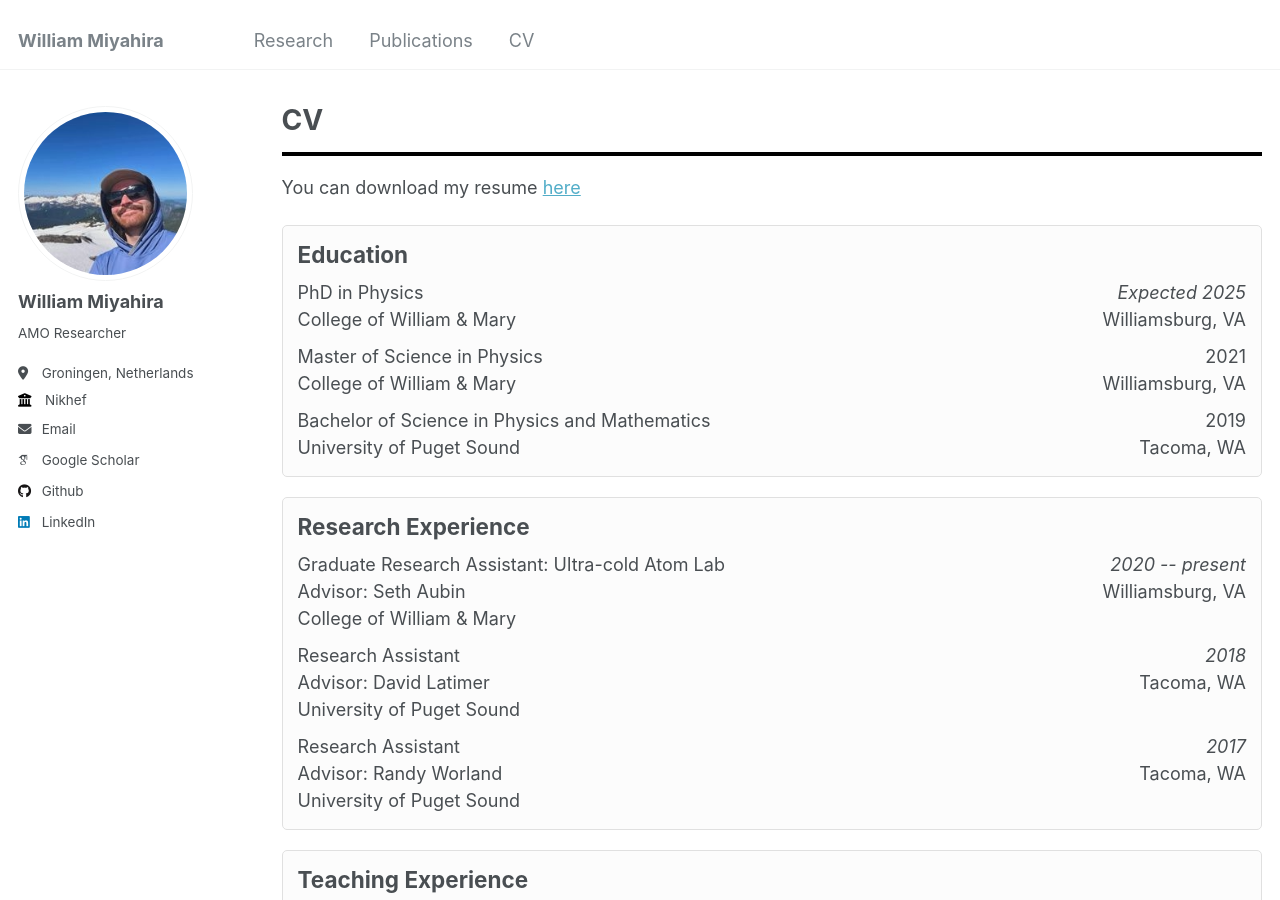
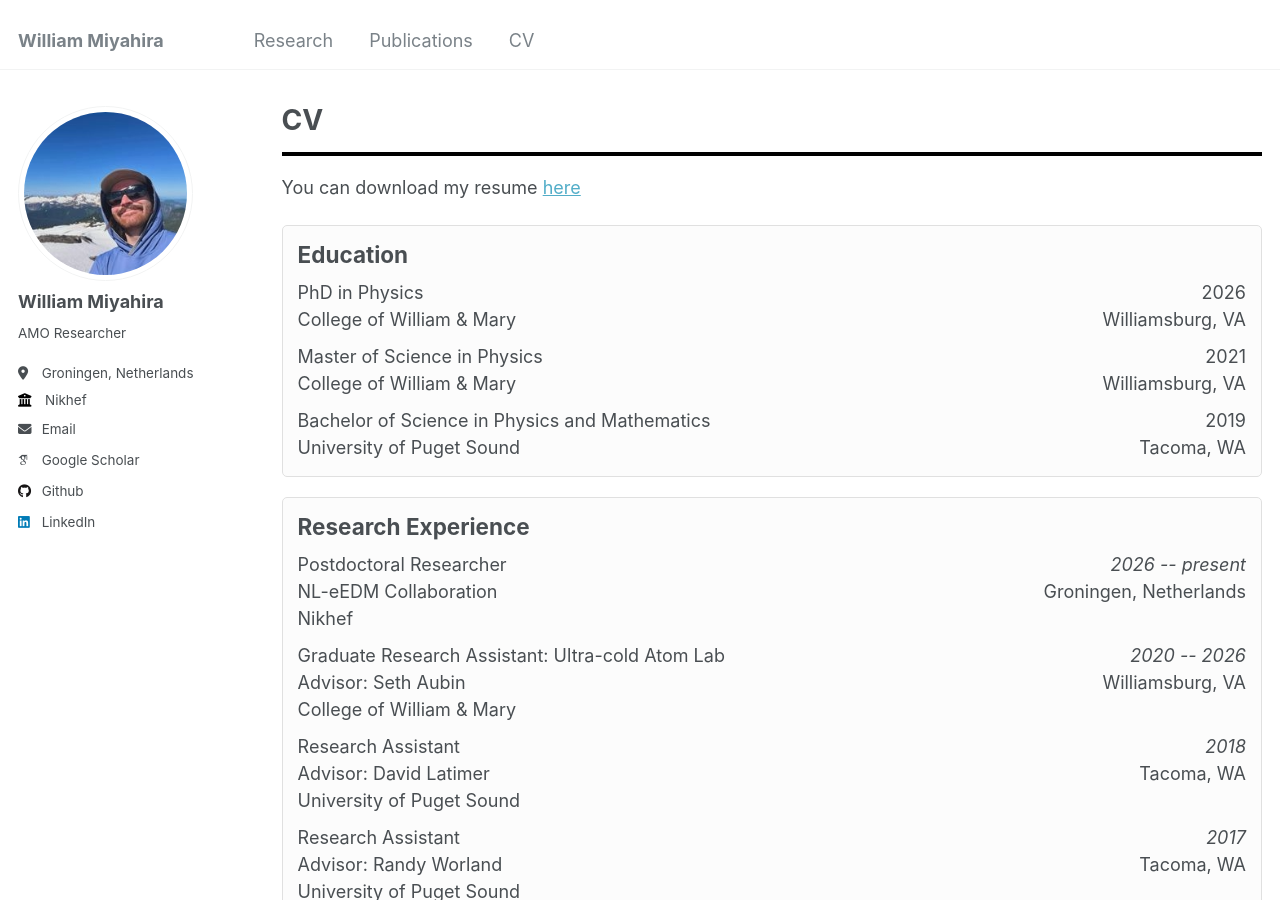
Before and after one commit to willmiyahira/willmiyahira.github.io, a Jekyll site: the page built from _pages/cv.md, in a window 1280 px wide and 900 px high. Built offline with Jekyll 4.4.1, drawn with Linux system fonts in a browser that asks for light colours; some web fonts are replaced.

Commit message:
update cv

```diff
--- a/_pages/cv.md
+++ b/_pages/cv.md
@@ -28,7 +28,7 @@ You can download my resume <a href="/files/Resume_William_Miyahira__Short_.pdf"
             College of William & Mary
         </div>
         <div style="text-align: right;">
-            <em>Expected 2025</em><br>
+            2026<br>
             Williamsburg, VA
         </div>
     </div>
@@ -71,12 +71,27 @@ You can download my resume <a href="/files/Resume_William_Miyahira__Short_.pdf"
 <h2 style="margin-top: 0;">Research Experience</h2>
 <div style="display: flex; justify-content: space-between; width: 100%;">
   <div>
+    Postdoctoral Researcher<br>
+    NL-eEDM Collaboration<br>
+    Nikhef
+  </div>
+  <div style="text-align: right;">
+    <em>2026 -- present</em><br>
+    Groningen, Netherlands
+  </div>
+</div>
+
+<div style="height:10px;"></div>
+
+
+<div style="display: flex; justify-content: space-between; width: 100%;">
+  <div>
     Graduate Research Assistant: Ultra-cold Atom Lab<br>
     Advisor: Seth Aubin<br>
     College of William & Mary
   </div>
   <div style="text-align: right;">
-    <em>2020 -- present</em><br>
+    <em>2020 -- 2026</em><br>
     Williamsburg, VA
   </div>
 </div>
```
